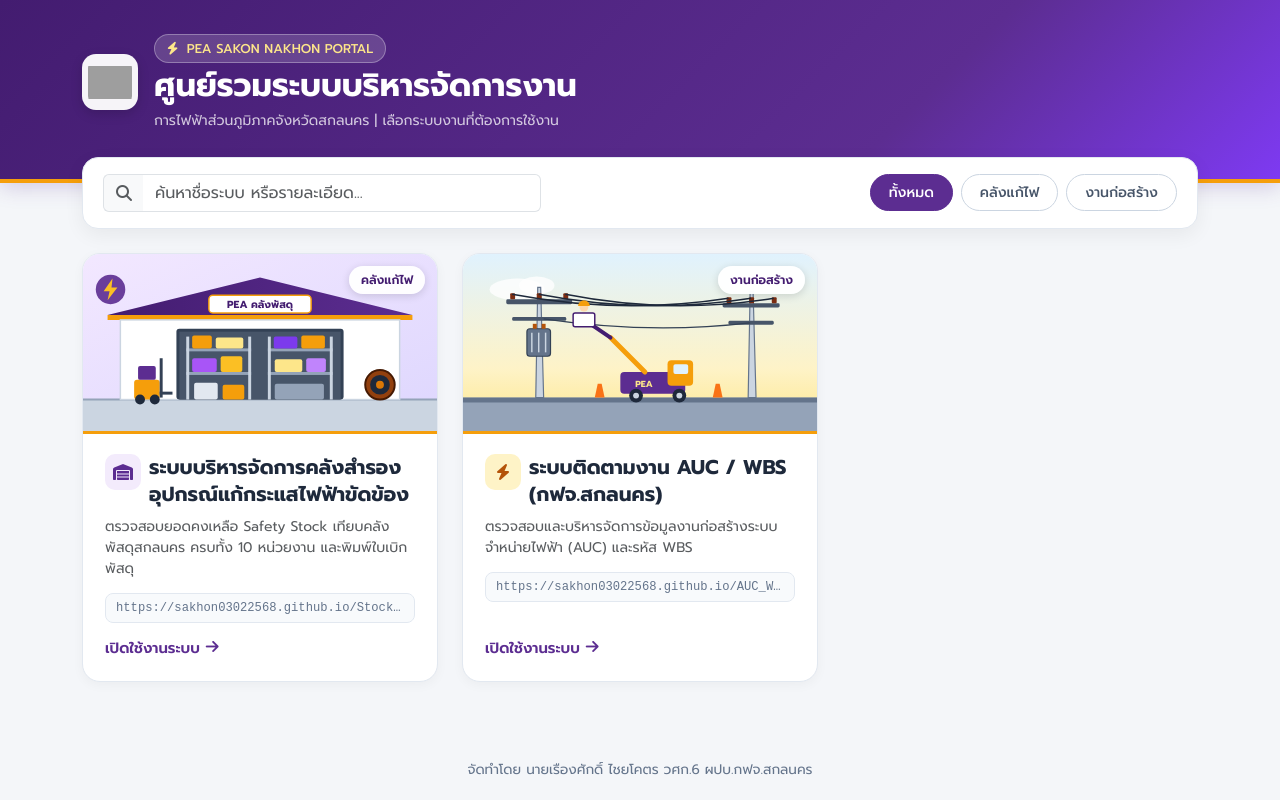
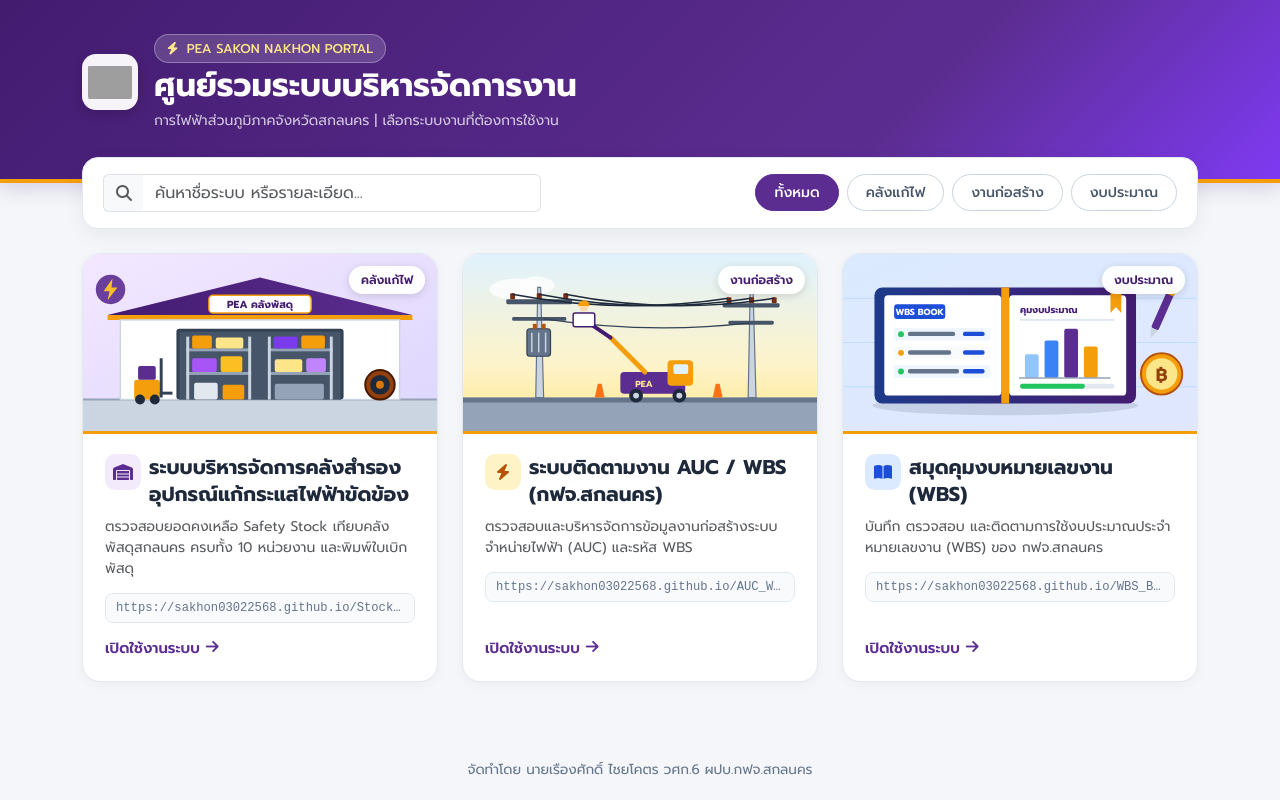
Before and after one commit to sakhon03022568/sakhon03022568.github.io, a plain HTML site: page index.html in a window 1280 px wide. Drawn offline with nearby package versions, Linux system fonts and the light colour scheme; grey boxes are pictures that could not be loaded.

Commit message:
Refactor index.html for WBS Book illustration
Updated the HTML structure and added a new illustration type for WBS Book. Enhanced the SVG generation logic to include unique identifiers for gradients.

```diff
--- a/index.html
+++ b/index.html
@@ -280,16 +280,27 @@
         illustration: "construction", // ภาพงานก่อสร้างระบบจำหน่ายไฟฟ้า PEA
         imageUrl: "",                 // ใส่ลิงก์รูปหรือ "./ชื่อรูป.jpg" ถ้าต้องการใช้รูปถ่ายจริง
         newTab: true
+      },
+      {
+        title: "สมุดคุมงบหมายเลขงาน (WBS)",
+        desc: "บันทึก ตรวจสอบ และติดตามการใช้งบประมาณประจำหมายเลขงาน (WBS) ของ กฟจ.สกลนคร",
+        url: "https://sakhon03022568.github.io/WBS_Books/",
+        category: "งบประมาณ",
+        icon: "fa-solid fa-book-open",
+        theme: "blue",
+        illustration: "wbsBook",     // ภาพสมุดคุมงบหมายเลขงาน (WBS)
+        imageUrl: "",                // ใส่ลิงก์รูปหรือ "./ชื่อรูป.jpg" ถ้าต้องการใช้รูปถ่ายจริง
+        newTab: true
       }
 
-      /* --- ตัวอย่างตอนเพิ่มเว็บที่ 3 ในอนาคต (ลบ /* กับ * / ออกแล้วแก้ข้อมูล) ---
+      /* --- ตัวอย่างตอนเพิ่มเว็บที่ 4 ในอนาคต (ลบ /* กับ * / ออกแล้วแก้ข้อมูล) ---
       ,{
-        title: "ชื่อระบบงานที่ 3",
-        desc: "คำอธิบายสั้นๆ ของระบบงานที่ 3",
+        title: "ชื่อระบบงานที่ 4",
+        desc: "คำอธิบายสั้นๆ ของระบบงานที่ 4",
         url: "https://sakhon03022568.github.io/ชื่อ-repo-ใหม่/",
         category: "รายงาน",
         icon: "fa-solid fa-chart-pie",
-        theme: "blue",
+        theme: "green",
         illustration: "default",
         imageUrl: "",
         newTab: true
@@ -309,28 +320,27 @@
     }
 
     // ภาพประกอบ Vector สื่อความหมายเฉพาะของ กฟภ. (โหลดเร็ว ไม่มีวันลิงก์เสีย)
-    function getIllustrationSvg(type) {
+    function getIllustrationSvg(type, uid = "0") {
       if (type === "warehouse") {
-        // ภาพคลังพัสดุ PEA (อาคารคลังพัสดุ + ชั้นวางอุปกรณ์ไฟฟ้า + โรลสายเคเบิล)
         return `
           <svg viewBox="0 0 400 180" preserveAspectRatio="xMidYMid slice" xmlns="http://www.w3.org/2000/svg">
             <defs>
-              <linearGradient id="bgWarehouse" x1="0" y1="0" x2="1" y2="1">
+              <linearGradient id="bgWarehouse-${uid}" x1="0" y1="0" x2="1" y2="1">
                 <stop offset="0%" stop-color="#f3e8ff"/>
                 <stop offset="100%" stop-color="#ddd6fe"/>
               </linearGradient>
-              <linearGradient id="roofPea" x1="0" y1="0" x2="1" y2="0">
+              <linearGradient id="roofPea-${uid}" x1="0" y1="0" x2="1" y2="0">
                 <stop offset="0%" stop-color="#431c70"/>
                 <stop offset="100%" stop-color="#5c2d91"/>
               </linearGradient>
             </defs>
-            <rect width="400" height="180" fill="url(#bgWarehouse)"/>
+            <rect width="400" height="180" fill="url(#bgWarehouse-${uid})"/>
             <!-- ถนน/ลานคอนกรีต -->
             <rect x="0" y="148" width="400" height="32" fill="#cbd5e1"/>
             <line x1="0" y1="148" x2="400" y2="148" stroke="#94a3b8" stroke-width="2"/>
 
             <!-- อาคารคลังพัสดุ กฟภ. -->
-            <polygon points="45,62 200,24 355,62" fill="url(#roofPea)"/>
+            <polygon points="45,62 200,24 355,62" fill="url(#roofPea-${uid})"/>
             <polygon points="45,62 355,62 355,67 45,67" fill="#f59e0b"/>
             <rect x="58" y="67" width="284" height="81" fill="#ffffff" stroke="#cbd5e1" stroke-width="1.5"/>
 
@@ -347,7 +357,6 @@
             <rect x="125" y="120" width="66" height="3" fill="#94a3b8"/>
             <rect x="125" y="84" width="3" height="64" fill="#cbd5e1"/>
             <rect x="188" y="84" width="3" height="64" fill="#cbd5e1"/>
-            <!-- กล่องอุปกรณ์บนชั้น -->
             <rect x="131" y="83" width="20" height="13" rx="2" fill="#f59e0b"/>
             <rect x="155" y="85" width="28" height="11" rx="2" fill="#fde68a"/>
             <rect x="131" y="106" width="25" height="14" rx="2" fill="#a855f7"/>
@@ -371,7 +380,7 @@
             <circle cx="322" cy="133" r="10" fill="#1e293b"/>
             <circle cx="322" cy="133" r="4" fill="#d97706"/>
 
-            <!-- รถโฟล์คลิฟท์ขนาดเล็ก / กล่องพาเลทด้านซ้าย -->
+            <!-- รถโฟล์คลิฟท์ขนาดเล็ก -->
             <rect x="72" y="128" width="26" height="20" rx="3" fill="#f59e0b"/>
             <rect x="76" y="114" width="18" height="14" rx="2" fill="#5c2d91"/>
             <circle cx="78" cy="148" r="5" fill="#1e293b"/>
@@ -387,17 +396,16 @@
       }
 
       if (type === "construction") {
-        // ภาพงานก่อสร้างระบบจำหน่ายไฟฟ้า PEA (เสาไฟฟ้า + สายไฟ 3 เฟส + หม้อแปลง + รถกระเช้า)
         return `
           <svg viewBox="0 0 400 180" preserveAspectRatio="xMidYMid slice" xmlns="http://www.w3.org/2000/svg">
             <defs>
-              <linearGradient id="skyBuild" x1="0" y1="0" x2="0" y2="1">
+              <linearGradient id="skyBuild-${uid}" x1="0" y1="0" x2="0" y2="1">
                 <stop offset="0%" stop-color="#e0f2fe"/>
                 <stop offset="65%" stop-color="#fef3c7"/>
                 <stop offset="100%" stop-color="#fde68a"/>
               </linearGradient>
             </defs>
-            <rect width="400" height="180" fill="url(#skyBuild)"/>
+            <rect width="400" height="180" fill="url(#skyBuild-${uid})"/>
 
             <!-- ก้อนเมฆ -->
             <ellipse cx="75" cy="36" rx="28" ry="11" fill="#ffffff" opacity="0.8"/>
@@ -408,16 +416,13 @@
             <rect x="0" y="146" width="400" height="34" fill="#94a3b8"/>
             <rect x="0" y="146" width="400" height="5" fill="#64748b"/>
 
-            <!-- เสาไฟฟ้าคอนกรีต ต้นที่ 1 (ซ้าย) -->
+            <!-- เสาไฟฟ้าคอนกรีต ต้นที่ 1 -->
             <polygon points="94,146 102,146 99,34 96,34" fill="#cbd5e1" stroke="#64748b" stroke-width="1.2"/>
-            <!-- คอนสายไฟ 22 kV -->
             <rect x="64" y="46" width="67" height="5" rx="1.5" fill="#475569"/>
             <rect x="70" y="64" width="55" height="4" rx="1.5" fill="#475569"/>
-            <!-- ลูกถ้วยฉนวน -->
             <rect x="68" y="40" width="5" height="6" rx="1" fill="#7c2d12"/>
             <rect x="95" y="40" width="5" height="6" rx="1" fill="#7c2d12"/>
             <rect x="122" y="40" width="5" height="6" rx="1" fill="#7c2d12"/>
-            <!-- หม้อแปลงไฟฟ้าบนเสา -->
             <rect x="85" y="76" width="24" height="28" rx="3" fill="#64748b" stroke="#334155" stroke-width="1.2"/>
             <line x1="90" y1="80" x2="90" y2="100" stroke="#cbd5e1" stroke-width="1.5"/>
             <line x1="97" y1="80" x2="97" y2="100" stroke="#cbd5e1" stroke-width="1.5"/>
@@ -425,7 +430,7 @@
             <rect x="91" y="71" width="4" height="5" fill="#b45309"/>
             <rect x="100" y="71" width="4" height="5" fill="#b45309"/>
 
-            <!-- เสาไฟฟ้าคอนกรีต ต้นที่ 2 (ขวา) -->
+            <!-- เสาไฟฟ้าคอนกรีต ต้นที่ 2 -->
             <polygon points="310,146 318,146 315,38 312,38" fill="#cbd5e1" stroke="#64748b" stroke-width="1.2"/>
             <rect x="284" y="50" width="58" height="4.5" rx="1.5" fill="#475569"/>
             <rect x="290" y="68" width="46" height="4" rx="1.5" fill="#475569"/>
@@ -433,13 +438,13 @@
             <rect x="311" y="44" width="5" height="6" rx="1" fill="#7c2d12"/>
             <rect x="334" y="44" width="5" height="6" rx="1" fill="#7c2d12"/>
 
-            <!-- สายส่งระบบจำหน่าย 3 เฟส พาดระหว่างเสา -->
+            <!-- สายส่งระบบจำหน่าย 3 เฟส -->
             <path d="M 70,41 Q 180,62 290,45" fill="none" stroke="#1e293b" stroke-width="1.6"/>
             <path d="M 97,41 Q 205,62 313,45" fill="none" stroke="#1e293b" stroke-width="1.6"/>
             <path d="M 124,41 Q 230,62 336,45" fill="none" stroke="#1e293b" stroke-width="1.6"/>
             <path d="M 102,66 Q 210,82 312,70" fill="none" stroke="#334155" stroke-width="1.2"/>
 
-            <!-- รถกระเช้าปฏิบัติงาน กฟภ. (สีม่วง-เหลือง) -->
+            <!-- รถกระเช้าปฏิบัติงาน กฟภ. -->
             <rect x="180" y="120" width="66" height="22" rx="4" fill="#5c2d91"/>
             <rect x="228" y="108" width="26" height="26" rx="4" fill="#f59e0b"/>
             <rect x="234" y="112" width="15" height="10" rx="2" fill="#e0f2fe"/>
@@ -452,7 +457,6 @@
             <!-- แขนบูมกระเช้า -->
             <line x1="205" y1="120" x2="170" y2="85" stroke="#f59e0b" stroke-width="5" stroke-linecap="round"/>
             <line x1="170" y1="85" x2="145" y2="68" stroke="#431c70" stroke-width="4" stroke-linecap="round"/>
-            <!-- ตะกร้ากระเช้า + ช่างไฟฟ้าสวมหมวกนิรภัย -->
             <rect x="132" y="60" width="22" height="14" rx="2" fill="#ffffff" stroke="#431c70" stroke-width="1.5"/>
             <circle cx="143" cy="54" r="4.5" fill="#fed7aa"/>
             <path d="M 137,53 A 6,6 0 0 1 149,53 Z" fill="#f59e0b"/>
@@ -464,16 +468,100 @@
         `;
       }
 
+      if (type === "wbsBook") {
+        // ภาพสมุดคุมงบหมายเลขงาน (WBS)
+        return `
+          <svg viewBox="0 0 400 180" preserveAspectRatio="xMidYMid slice" xmlns="http://www.w3.org/2000/svg">
+            <defs>
+              <linearGradient id="bgWbsBook-${uid}" x1="0" y1="0" x2="1" y2="1">
+                <stop offset="0%" stop-color="#dbeafe"/>
+                <stop offset="100%" stop-color="#e0e7ff"/>
+              </linearGradient>
+              <linearGradient id="coverWbs-${uid}" x1="0" y1="0" x2="1" y2="0">
+                <stop offset="0%" stop-color="#1e3a8a"/>
+                <stop offset="100%" stop-color="#431c70"/>
+              </linearGradient>
+            </defs>
+            <rect width="400" height="180" fill="url(#bgWbsBook-${uid})"/>
+
+            <!-- ลายเส้นตารางบัญชีจางๆ ด้านหลัง -->
+            <line x1="0" y1="45" x2="400" y2="45" stroke="#bfdbfe" stroke-width="1"/>
+            <line x1="0" y1="90" x2="400" y2="90" stroke="#bfdbfe" stroke-width="1"/>
+            <line x1="0" y1="135" x2="400" y2="135" stroke="#bfdbfe" stroke-width="1"/>
+
+            <!-- เงาใต้สมุด -->
+            <ellipse cx="185" cy="154" rx="135" ry="10" fill="#94a3b8" opacity="0.35"/>
+
+            <!-- ปกสมุดคุมงบ -->
+            <rect x="52" y="34" width="266" height="118" rx="8" fill="url(#coverWbs-${uid})"/>
+            <!-- สันปกทอง -->
+            <rect x="181" y="34" width="8" height="118" fill="#f59e0b"/>
+
+            <!-- หน้ากระดาษฝั่งซ้าย (รายการ WBS) -->
+            <rect x="62" y="42" width="119" height="102" rx="4" fill="#ffffff"/>
+            <rect x="72" y="51" width="52" height="15" rx="3" fill="#1d4ed8"/>
+            <text x="98" y="62" text-anchor="middle" font-family="Prompt, sans-serif" font-size="9" font-weight="700" fill="#ffffff">WBS BOOK</text>
+
+            <!-- บรรทัดรายการบัญชีฝั่งซ้าย -->
+            <rect x="72" y="75" width="98" height="13" rx="2" fill="#eff6ff"/>
+            <circle cx="79" cy="81.5" r="3" fill="#22c55e"/>
+            <rect x="86" y="79" width="48" height="4.5" rx="2" fill="#64748b"/>
+            <rect x="142" y="79" width="22" height="4.5" rx="2" fill="#1d4ed8"/>
+
+            <rect x="72" y="94" width="98" height="13" rx="2" fill="#f8fafc"/>
+            <circle cx="79" cy="100.5" r="3" fill="#f59e0b"/>
+            <rect x="86" y="98" width="44" height="4.5" rx="2" fill="#64748b"/>
+            <rect x="142" y="98" width="22" height="4.5" rx="2" fill="#1d4ed8"/>
+
+            <rect x="72" y="113" width="98" height="13" rx="2" fill="#eff6ff"/>
+            <circle cx="79" cy="119.5" r="3" fill="#22c55e"/>
+            <rect x="86" y="117" width="52" height="4.5" rx="2" fill="#64748b"/>
+            <rect x="142" y="117" width="22" height="4.5" rx="2" fill="#1d4ed8"/>
+
+            <!-- หน้ากระดาษฝั่งขวา (กราฟคุมงบประมาณ) -->
+            <rect x="189" y="42" width="119" height="102" rx="4" fill="#ffffff"/>
+            <text x="200" y="60" font-family="Prompt, sans-serif" font-size="9.5" font-weight="700" fill="#431c70">คุมงบประมาณ</text>
+            <rect x="200" y="66" width="96" height="2" fill="#e2e8f0"/>
+
+            <!-- แท่งกราฟเปรียบเทียบงบ -->
+            <rect x="205" y="102" width="14" height="24" rx="2" fill="#93c5fd"/>
+            <rect x="225" y="88" width="14" height="38" rx="2" fill="#3b82f6"/>
+            <rect x="245" y="76" width="14" height="50" rx="2" fill="#5c2d91"/>
+            <rect x="265" y="94" width="14" height="32" rx="2" fill="#f59e0b"/>
+            <line x1="199" y1="126" x2="292" y2="126" stroke="#94a3b8" stroke-width="1.5"/>
+
+            <!-- แถบสถานะคงเหลืองบด้านล่าง -->
+            <rect x="200" y="132" width="96" height="5" rx="2.5" fill="#e2e8f0"/>
+            <rect x="200" y="132" width="66" height="5" rx="2.5" fill="#22c55e"/>
+
+            <!-- ริบบิ้นคั่นหนังสือ -->
+            <polygon points="292,34 303,34 303,60 297.5,54 292,60" fill="#f59e0b"/>
+
+            <!-- เหรียญงบประมาณ & ปากกาด้านขวา -->
+            <circle cx="344" cy="122" r="21" fill="#f59e0b" stroke="#b45309" stroke-width="2"/>
+            <circle cx="344" cy="122" r="16" fill="#fde68a"/>
+            <text x="344" y="129" text-anchor="middle" font-family="Prompt, sans-serif" font-size="18" font-weight="700" fill="#92400e">฿</text>
+
+            <!-- ปากกาเอียง -->
+            <g transform="translate(345, 58) rotate(24)">
+              <rect x="-4" y="-26" width="8" height="46" rx="2" fill="#5c2d91"/>
+              <rect x="-4" y="-26" width="8" height="8" rx="2" fill="#f59e0b"/>
+              <polygon points="-4,20 4,20 0,30" fill="#cbd5e1"/>
+            </g>
+          </svg>
+        `;
+      }
+
       // ภาพสำรองกรณีเพิ่มระบบใหม่ในอนาคต
       return `
         <svg viewBox="0 0 400 180" preserveAspectRatio="xMidYMid slice" xmlns="http://www.w3.org/2000/svg">
           <defs>
-            <linearGradient id="bgDefault" x1="0" y1="0" x2="1" y2="1">
+            <linearGradient id="bgDefault-${uid}" x1="0" y1="0" x2="1" y2="1">
               <stop offset="0%" stop-color="#431c70"/>
               <stop offset="100%" stop-color="#7e3af2"/>
             </linearGradient>
           </defs>
-          <rect width="400" height="180" fill="url(#bgDefault)"/>
+          <rect width="400" height="180" fill="url(#bgDefault-${uid})"/>
           <circle cx="200" cy="90" r="36" fill="rgba(255,255,255,0.14)"/>
           <polygon points="205,65 186,93 199,93 194,115 214,87 201,87" fill="#f59e0b"/>
         </svg>
@@ -486,10 +574,16 @@
 
       container.innerHTML = categories.map(cat => `
         <button type="button" class="cat-btn ${cat === activeCategory ? 'active' : ''}"
-                onclick="selectCategory('${escapeHtml(cat)}')">
+                data-category="${escapeHtml(cat)}">
           ${escapeHtml(cat)}
         </button>
       `).join("");
+
+      container.querySelectorAll(".cat-btn").forEach(btn => {
+        btn.addEventListener("click", () => {
+          selectCategory(btn.getAttribute("data-category"));
+        });
+      });
     }
 
     function selectCategory(cat) {
@@ -520,12 +614,13 @@
         return;
       }
 
-      grid.innerHTML = filtered.map(item => {
+      grid.innerHTML = filtered.map((item, idx) => {
         const targetAttr = item.newTab ? 'target="_blank" rel="noopener noreferrer"' : '';
         const themeClass = `theme-${item.theme || 'purple'}`;
+        const illType = item.illustration || "default";
         const bannerMedia = item.imageUrl
-          ? `<img src="${escapeHtml(item.imageUrl)}" alt="${escapeHtml(item.title)}" class="card-banner-img" onerror="this.outerHTML=getIllustrationSvg('${escapeHtml(item.illustration || 'default')}')">`
-          : getIllustrationSvg(item.illustration || "default");
+          ? `<img src="${escapeHtml(item.imageUrl)}" alt="${escapeHtml(item.title)}" class="card-banner-img" data-illustration="${escapeHtml(illType)}" data-uid="${idx}">`
+          : getIllustrationSvg(illType, idx);
 
         return `
           <div class="col-12 col-md-6 col-lg-4">
@@ -553,6 +648,15 @@
           </div>
         `;
       }).join("");
+
+      grid.querySelectorAll(".card-banner-img").forEach(img => {
+        img.addEventListener("error", () => {
+          img.outerHTML = getIllustrationSvg(
+            img.getAttribute("data-illustration") || "default",
+            img.getAttribute("data-uid") || "0"
+          );
+        });
+      });
     }
 
     window.addEventListener("DOMContentLoaded", () => {
```
